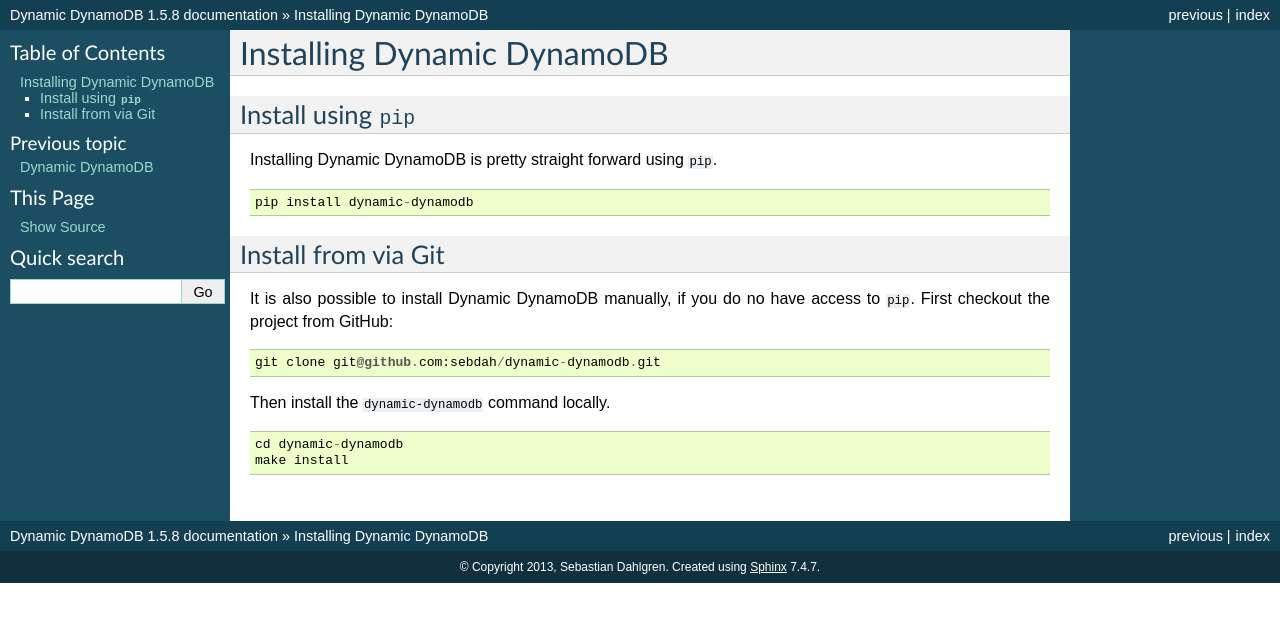
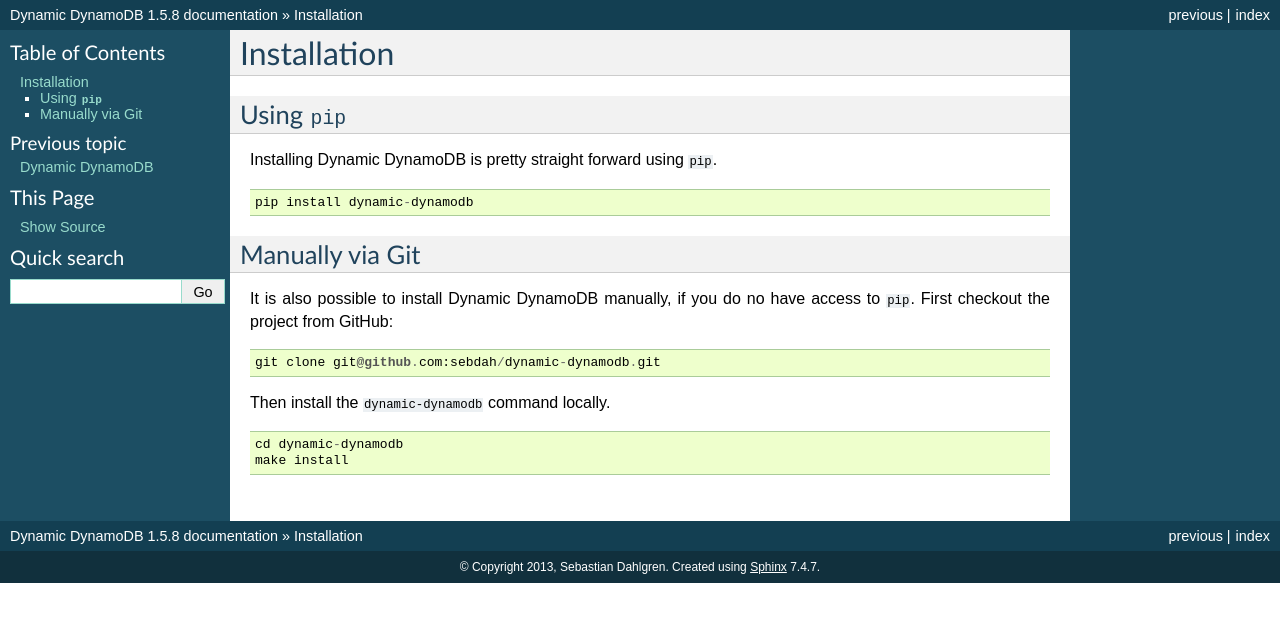
Before and after one commit to sebdah/dynamic-dynamodb, a Sphinx documentation site: the page built from docs/installation.rst, in a window 1280 px wide. Shown: the top 622 px of the page. Built offline with Sphinx 7.4.7, drawn with Linux system fonts in a browser that asks for light colours.

Commit message:
Changed headers to be more appropriate

```diff
--- a/docs/installation.rst
+++ b/docs/installation.rst
@@ -1,8 +1,8 @@
-Installing Dynamic DynamoDB
-===========================
+Installation
+============
 
-Install using ``pip``
----------------------
+Using ``pip``
+-------------
 
 Installing Dynamic DynamoDB is pretty straight forward using ``pip``.
 ::
@@ -10,8 +10,8 @@
     pip install dynamic-dynamodb
 
 
-Install from via Git
---------------------
+Manually via Git
+----------------
 
 It is also possible to install Dynamic DynamoDB manually, if you do no have access to ``pip``. First checkout the project from GitHub:
 ::
```
